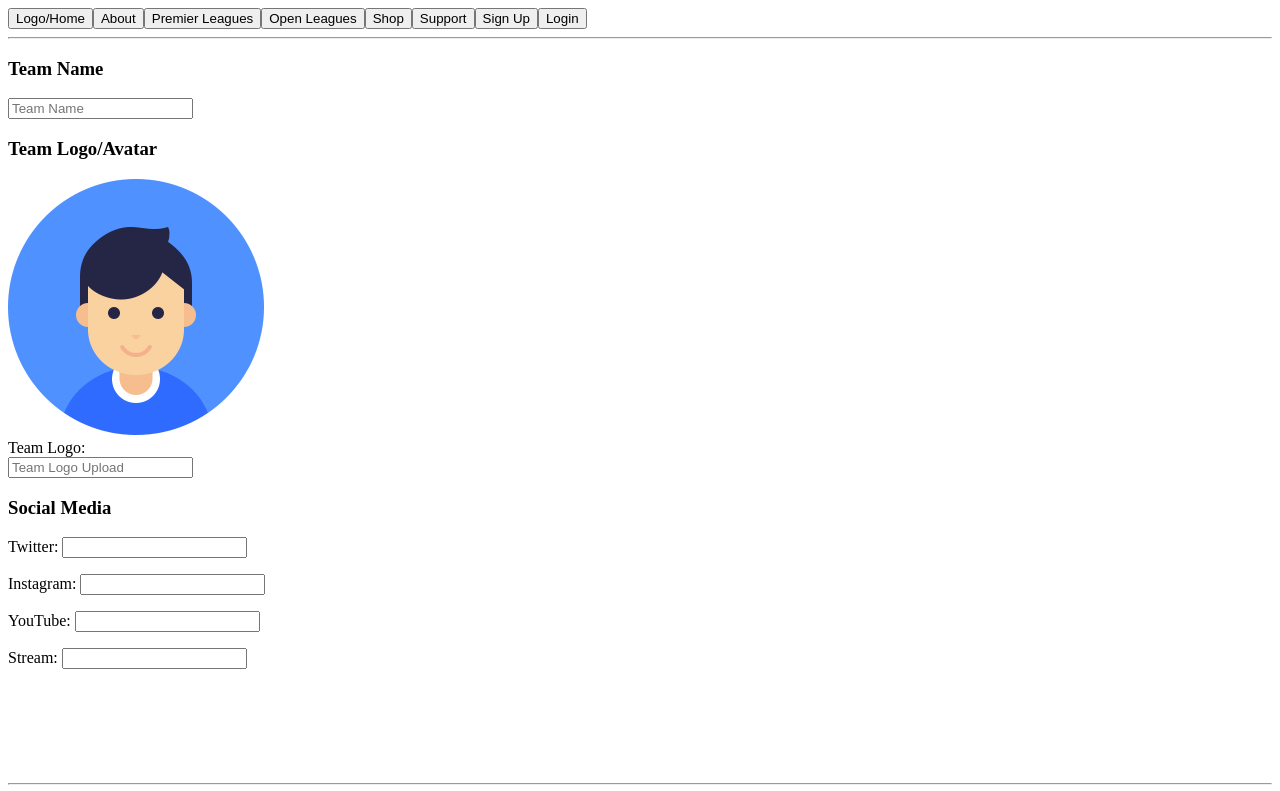
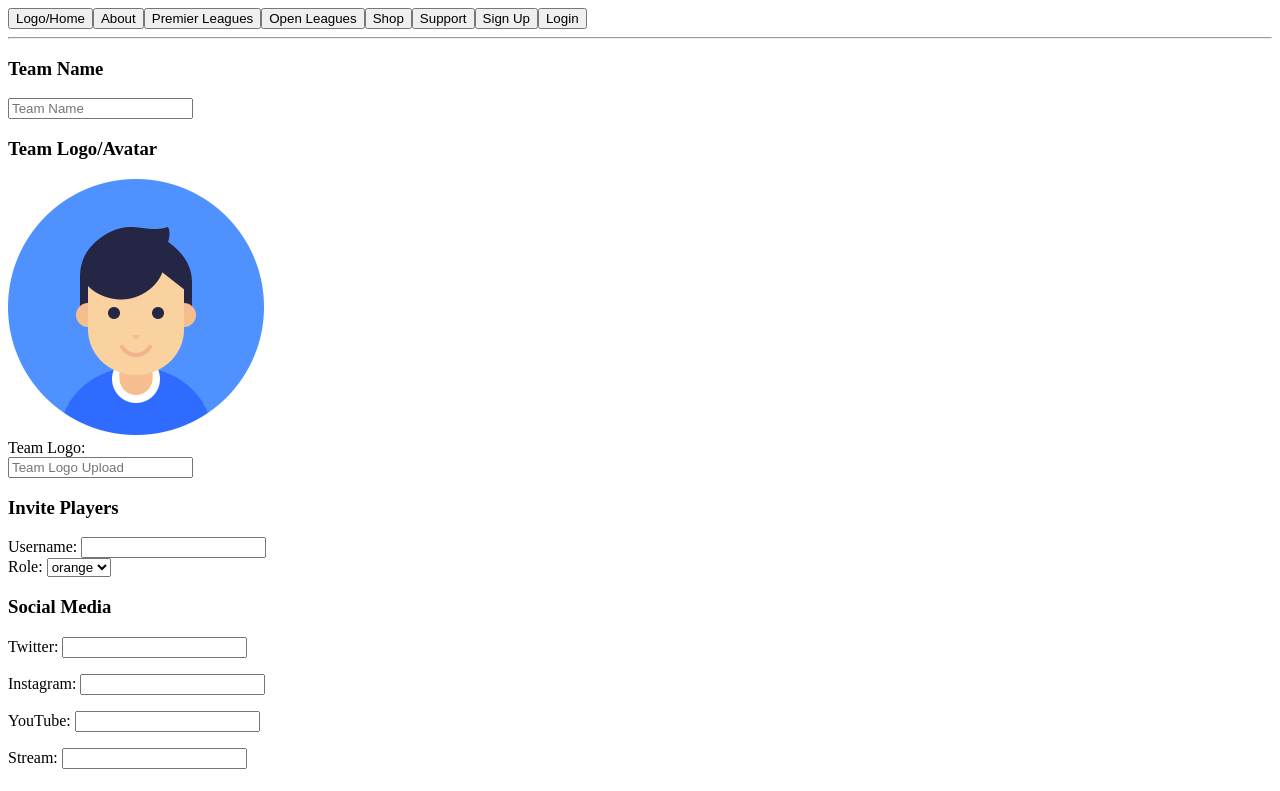
Before and after one commit to Holstein30/NiteLeague, a React app: page /createteam in a window 1280 px wide. Shown: the top 791 px of the page. Built offline with nearby package versions, Linux system fonts and the light colour scheme.

Commit message:
rough draft done

```diff
--- a/src/components/pages/create-team-page/create-team-page-main.js
+++ b/src/components/pages/create-team-page/create-team-page-main.js
@@ -2,12 +2,14 @@ import React, { Component } from "react";
 import CreateTeamPageSocialMedia from "./social-media/create-team-page-social-media";
 import CreateTeamPageTeamName from "./team-name/create-team-page-team-name";
 import { CreateTeamPageTeamLogo } from "./team-logo";
+import CreateTeamPageInvitePlayers from "./invite-players/create-team-page-invite-players";
 class CreateTeamPageMain extends Component {
   render() {
     return (
       <div>
       <CreateTeamPageTeamName />
       <CreateTeamPageTeamLogo />
+      <CreateTeamPageInvitePlayers/>
           <CreateTeamPageSocialMedia />
 
       </div>
--- /dev/null
+++ b/src/components/pages/create-team-page/invite-players/create-team-page-invite-players.js
@@ -0,0 +1,26 @@
+import React, { Component } from "react";
+import Input from "../../../global/inputs";
+
+class CreateTeamPageInvitePlayers extends Component {
+
+    render() {
+        return (
+            <div>
+                <h3>Invite Players</h3>
+                <label>Username: </label>
+                <Input type="text"/>
+                <br />
+                <label>Role: </label>
+                <select>
+                    <option>orange</option>
+                    <option>blue</option>
+                    <option>green</option>
+                    <option>red</option>
+                    </select>
+                </div>
+        )
+    }
+
+}
+
+export default CreateTeamPageInvitePlayers;
--- /dev/null
+++ b/src/components/pages/create-team-page/invite-players/index.js
@@ -0,0 +1,2 @@
+import CreateTeamPageInvitePlayers from "./create-team-page-invite-players";
+export default CreateTeamPageInvitePlayers;
--- a/src/components/pages/create-team-page/social-media/create-team-page-social-media.js
+++ b/src/components/pages/create-team-page/social-media/create-team-page-social-media.js
@@ -1,5 +1,5 @@
 import React, { Component } from "react";
-import Input from "../../../global/inputs"
+import Input from "../../../global/inputs";
 
 class CreateTeamPageSocialMedia extends Component {
   createLabelInputs(){
```
